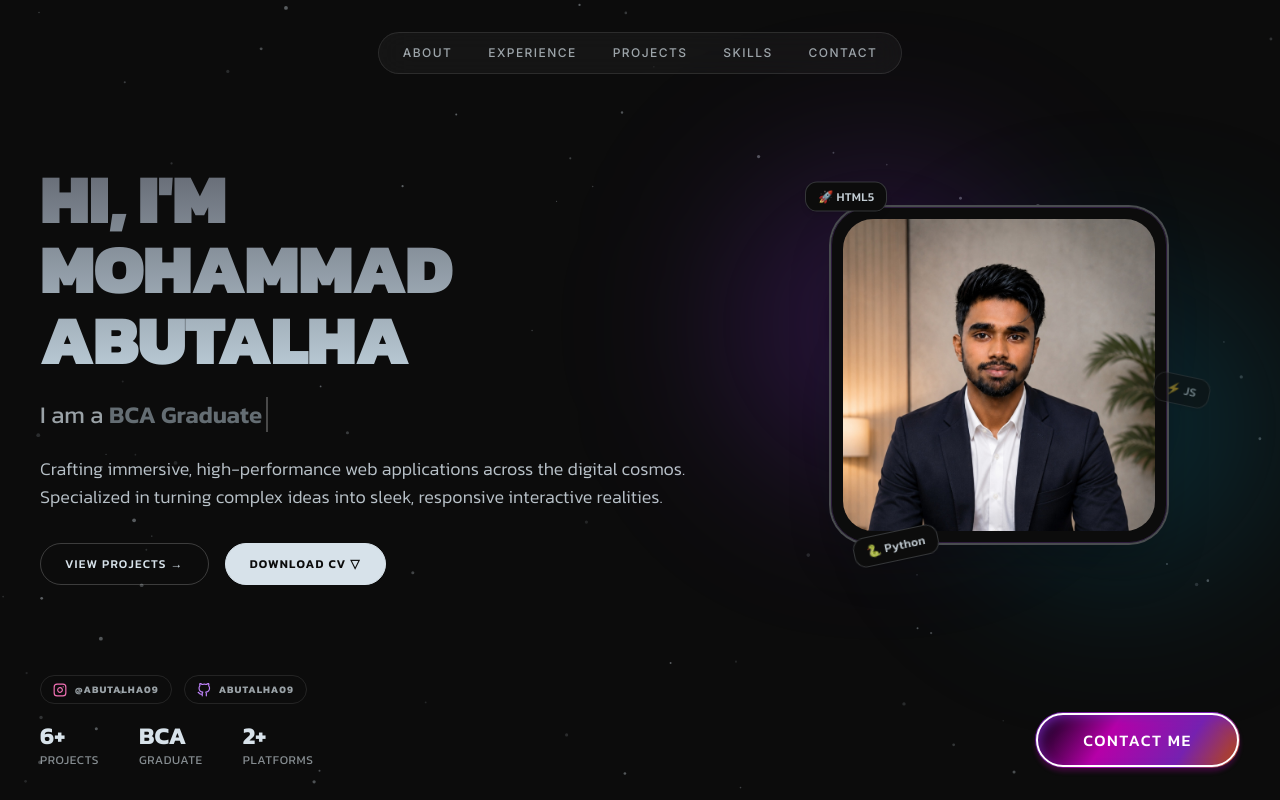
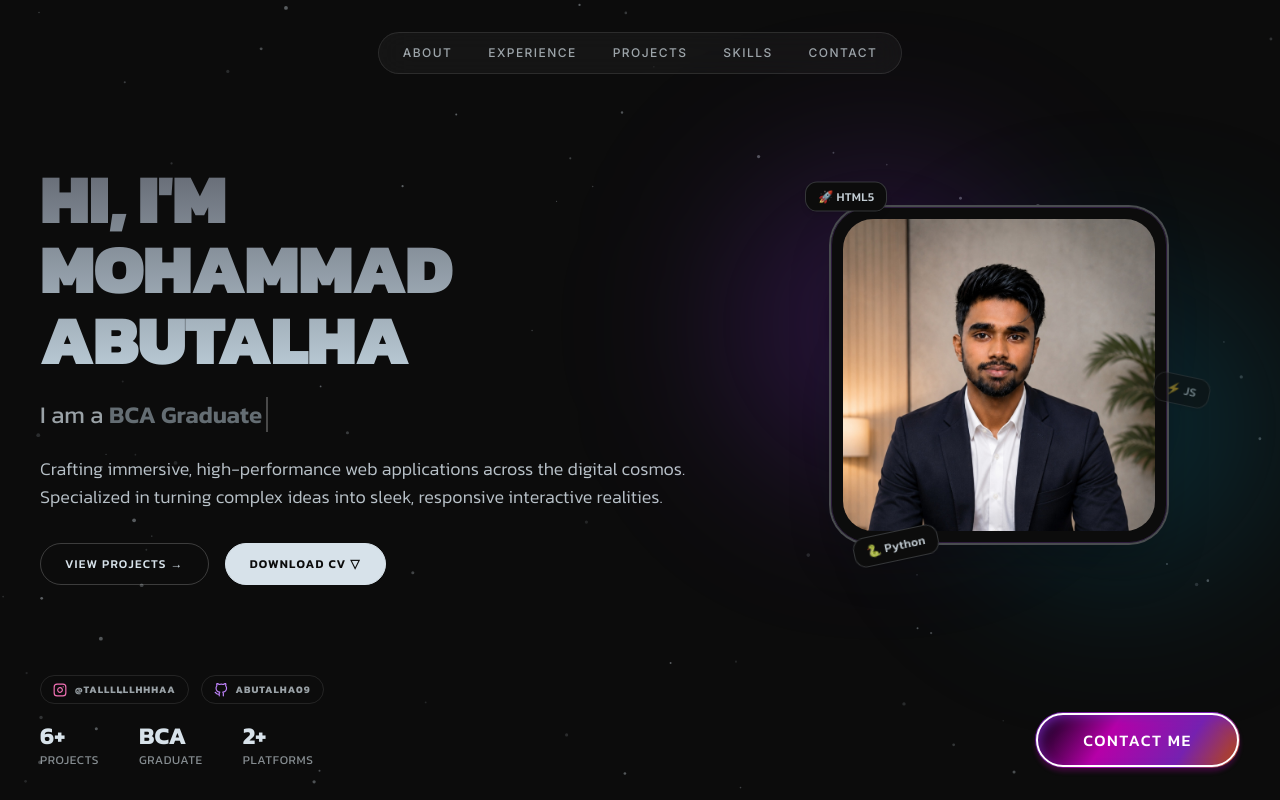
Before and after one commit to Abutalha09/portfolio, a React (Vite) app: page / in a window 1280 px wide. Shown: the top 800 px of the page. Built offline with nearby package versions, Linux system fonts and the light colour scheme.

Commit message:
feat: implement contact section with interactive profile image switcher and custom voice intro player

```diff
--- a/index.html
+++ b/index.html
@@ -8,8 +8,8 @@
          PRIMARY SEO META TAGS
     ═══════════════════════════════════════════ -->
     <title>Mohammad Abutalha | Web Developer Portfolio — Abutalha09</title>
-    <meta name="description" content="Mohammad Abutalha (Abutalha09) — Web Developer, BCA Graduate & Product Support Associate from Kanpur, India. Portfolio showcasing projects in HTML, CSS, JavaScript, Python, and React. Follow on Instagram @abutalha09." />
-    <meta name="keywords" content="Abutalha, Abutalha09, Mohammad Abutalha, abutalha09 instagram, abutalha instagram, web developer portfolio, BCA graduate, frontend developer India, JavaScript developer, React developer, abutalha09.vercel.app, abutalha kanpur, abutalha web developer" />
+    <meta name="description" content="Mohammad Abutalha (Abutalha09) — Web Developer, BCA Graduate & Product Support Associate from Kanpur, India. Portfolio showcasing projects in HTML, CSS, JavaScript, Python, and React. Follow on Instagram @tallllllhhhaa." />
+    <meta name="keywords" content="Abutalha, Abutalha09, Mohammad Abutalha, abutalha instagram, abutalha09 instagram, tallllllhhhaa, tallllllhhhaa instagram, mohammad abutalha instagram, abutalha web developer, abutalha kanpur, web developer portfolio, BCA graduate, frontend developer India, JavaScript developer, React developer, abutalha09.vercel.app" />
     <meta name="author" content="Mohammad Abutalha" />
     <meta name="robots" content="index, follow, max-image-preview:large, max-snippet:-1, max-video-preview:-1" />
     <meta name="google-site-verification" content="dSkNw_i8EIgN8OKjAFmK_C2PNCnjHk8fOhO_4750FgE" />
@@ -18,25 +18,28 @@
     <!-- ═══════════════════════════════════════════
          OPEN GRAPH (Facebook / LinkedIn / WhatsApp)
     ═══════════════════════════════════════════ -->
-    <meta property="og:type" content="website" />
+    <meta property="og:type" content="profile" />
     <meta property="og:url" content="https://abutalha09.vercel.app/" />
     <meta property="og:title" content="Mohammad Abutalha | Web Developer Portfolio — Abutalha09" />
-    <meta property="og:description" content="Web Developer, BCA Graduate & Product Support Associate from Kanpur, India. Explore projects, skills, and experience of Mohammad Abutalha (Abutalha09). Also on Instagram @abutalha09." />
+    <meta property="og:description" content="Web Developer, BCA Graduate & Product Support Associate from Kanpur, India. Explore projects, skills, and experience of Mohammad Abutalha (Abutalha09). Also on Instagram @tallllllhhhaa." />
     <meta property="og:image" content="https://abutalha09.vercel.app/talhas-pic.jpg" />
     <meta property="og:image:width" content="1200" />
     <meta property="og:image:height" content="630" />
     <meta property="og:image:alt" content="Mohammad Abutalha - Web Developer" />
     <meta property="og:site_name" content="Abutalha09 Portfolio" />
     <meta property="og:locale" content="en_IN" />
+    <meta property="profile:first_name" content="Mohammad" />
+    <meta property="profile:last_name" content="Abutalha" />
+    <meta property="profile:username" content="tallllllhhhaa" />
 
     <!-- ═══════════════════════════════════════════
          TWITTER / X CARD
     ═══════════════════════════════════════════ -->
     <meta name="twitter:card" content="summary_large_image" />
     <meta name="twitter:title" content="Mohammad Abutalha | Web Developer — Abutalha09" />
-    <meta name="twitter:description" content="Web Developer & BCA Graduate from Kanpur, India. Portfolio at abutalha09.vercel.app | Instagram: @abutalha09" />
+    <meta name="twitter:description" content="Web Developer & BCA Graduate from Kanpur, India. Portfolio at abutalha09.vercel.app | Instagram: @tallllllhhhaa" />
     <meta name="twitter:image" content="https://abutalha09.vercel.app/talhas-pic.jpg" />
-    <meta name="twitter:creator" content="@abutalha09" />
+    <meta name="twitter:creator" content="@tallllllhhhaa" />
 
     <!-- ═══════════════════════════════════════════
          FAVICON & ICONS
@@ -53,11 +56,17 @@
     {
       "@context": "https://schema.org",
       "@type": "Person",
+      "@id": "https://abutalha09.vercel.app/#person",
       "name": "Mohammad Abutalha",
-      "alternateName": ["Abutalha", "Abutalha09", "abutalha09"],
+      "alternateName": ["Abutalha", "Abutalha09", "abutalha09", "tallllllhhhaa", "Md Abutalha"],
       "url": "https://abutalha09.vercel.app/",
-      "image": "https://abutalha09.vercel.app/talhas-pic.jpg",
-      "description": "Web Developer, BCA Graduate and Product Support Associate from Kanpur, India. Specializes in HTML, CSS, JavaScript, React, and Python. Known online as Abutalha09.",
+      "image": {
+        "@type": "ImageObject",
+        "url": "https://abutalha09.vercel.app/talhas-pic.jpg",
+        "width": 800,
+        "height": 800
+      },
+      "description": "Web Developer, BCA Graduate and Product Support Associate from Kanpur, India. Specializes in HTML, CSS, JavaScript, React, and Python. Known online as Abutalha09 and on Instagram as @tallllllhhhaa.",
       "jobTitle": "Web Developer",
       "knowsAbout": ["HTML5", "CSS3", "JavaScript", "React", "Python", "Git", "Responsive Design", "Digital Marketing", "Data Analytics"],
       "alumniOf": {
@@ -70,7 +79,7 @@
         "addressCountry": "IN"
       },
       "sameAs": [
-        "https://www.instagram.com/abutalha09/",
+        "https://www.instagram.com/tallllllhhhaa/",
         "https://github.com/Abutalha09",
         "https://www.linkedin.com/in/mohammad-abutalha-932771363/",
         "https://abutalha09.vercel.app/"
@@ -87,14 +96,16 @@
     {
       "@context": "https://schema.org",
       "@type": "WebSite",
+      "@id": "https://abutalha09.vercel.app/#website",
       "name": "Abutalha09 Portfolio",
       "alternateName": "Mohammad Abutalha Portfolio",
       "url": "https://abutalha09.vercel.app/",
-      "description": "Official portfolio of Mohammad Abutalha (Abutalha09) — Web Developer from Kanpur, India",
+      "description": "Official portfolio of Mohammad Abutalha (Abutalha09) — Web Developer from Kanpur, India. Find him on Instagram @tallllllhhhaa.",
       "author": {
         "@type": "Person",
+        "@id": "https://abutalha09.vercel.app/#person",
         "name": "Mohammad Abutalha",
-        "alternateName": "Abutalha09"
+        "alternateName": ["Abutalha09", "tallllllhhhaa"]
       }
     }
     </script>
@@ -112,18 +123,47 @@
       "dateModified": "2026-06-22T00:00:00+05:30",
       "url": "https://abutalha09.vercel.app/",
       "name": "Mohammad Abutalha — Abutalha09 Portfolio",
-      "description": "Personal portfolio and profile page of Mohammad Abutalha, also known as Abutalha09, a Web Developer from Kanpur, India.",
+      "description": "Personal portfolio and profile page of Mohammad Abutalha, also known as Abutalha09 and tallllllhhhaa on Instagram, a Web Developer from Kanpur, India.",
       "mainEntity": {
         "@type": "Person",
+        "@id": "https://abutalha09.vercel.app/#person",
         "name": "Mohammad Abutalha",
-        "alternateName": ["Abutalha", "Abutalha09"],
-        "description": "Web Developer, BCA Graduate from Kanpur India. Active on Instagram as @abutalha09 and GitHub as Abutalha09.",
+        "alternateName": ["Abutalha", "Abutalha09", "tallllllhhhaa"],
+        "description": "Web Developer and BCA Graduate from Kanpur, India. Active on Instagram as @tallllllhhhaa and GitHub as Abutalha09.",
         "image": "https://abutalha09.vercel.app/talhas-pic.jpg",
         "sameAs": [
-          "https://www.instagram.com/abutalha09/",
+          "https://www.instagram.com/tallllllhhhaa/",
           "https://github.com/Abutalha09",
           "https://www.linkedin.com/in/mohammad-abutalha-932771363/"
         ]
+      }
+    }
+    </script>
+
+    <!-- ═══════════════════════════════════════════
+         STRUCTURED DATA — SocialMediaProfile (Instagram)
+         Directly tells Google about the Instagram profile
+         linked to this person — boosts chance of showing
+         Instagram in search results alongside portfolio
+    ═══════════════════════════════════════════ -->
+    <script type="application/ld+json">
+    {
+      "@context": "https://schema.org",
+      "@type": "WebPage",
+      "@id": "https://www.instagram.com/tallllllhhhaa/",
+      "name": "Mohammad Abutalha (@tallllllhhhaa) • Instagram",
+      "url": "https://www.instagram.com/tallllllhhhaa/",
+      "description": "Instagram profile of Mohammad Abutalha, Web Developer from Kanpur India. Also known as Abutalha, Abutalha09.",
+      "about": {
+        "@type": "Person",
+        "@id": "https://abutalha09.vercel.app/#person",
+        "name": "Mohammad Abutalha",
+        "alternateName": ["Abutalha", "Abutalha09"]
+      },
+      "isPartOf": {
+        "@type": "WebSite",
+        "name": "Instagram",
+        "url": "https://www.instagram.com"
       }
     }
     </script>
--- a/src/components/ContactSection.tsx
+++ b/src/components/ContactSection.tsx
@@ -397,6 +397,27 @@ export const ContactSection: React.FC = () => {
                 </button>
               </form>
 
+              {/* WhatsApp Direct Contact Button */}
+              <a
+                href="https://wa.me/919120038438"
+                target="_blank"
+                rel="noopener noreferrer"
+                className="relative z-10 w-full mt-4 flex items-center justify-center gap-3 bg-[#25D366]/10 hover:bg-[#25D366]/20 border border-[#25D366]/30 hover:border-[#25D366]/60 text-[#25D366] font-bold py-3.5 px-6 rounded-xl transition-all duration-300 shadow-[0_0_20px_rgba(37,211,102,0.08)] hover:shadow-[0_0_30px_rgba(37,211,102,0.2)] hover:scale-[1.01] active:scale-[0.99] group/wa"
+                aria-label="Contact on WhatsApp +91 9120038438"
+              >
+                {/* WhatsApp SVG Icon */}
+                <svg
+                  xmlns="http://www.w3.org/2000/svg"
+                  viewBox="0 0 32 32"
+                  className="w-5 h-5 fill-[#25D366] flex-shrink-0 group-hover/wa:scale-110 transition-transform duration-300"
+                >
+                  <path d="M16.003 2.667C8.637 2.667 2.667 8.637 2.667 16c0 2.37.635 4.59 1.745 6.51L2.667 29.333l6.993-1.713A13.28 13.28 0 0 0 16.003 29.333c7.363 0 13.33-5.97 13.33-13.333S23.366 2.667 16.003 2.667zm0 24.4a11.02 11.02 0 0 1-5.617-1.54l-.403-.24-4.153 1.017 1.053-3.87-.263-.397A11.04 11.04 0 0 1 4.933 16c0-6.11 4.96-11.067 11.07-11.067S27.07 9.89 27.07 16 22.113 27.067 16.003 27.067zm6.07-8.283c-.333-.167-1.97-.973-2.277-1.083-.307-.11-.53-.167-.753.167-.223.333-.863 1.083-1.06 1.307-.197.22-.393.25-.727.083-.333-.167-1.407-.52-2.68-1.653-.99-.883-1.66-1.973-1.853-2.307-.193-.333-.02-.513.147-.68.15-.15.333-.39.5-.587.167-.197.223-.333.333-.557.11-.22.057-.417-.027-.583-.083-.167-.753-1.817-1.033-2.487-.273-.65-.55-.563-.753-.573l-.64-.01c-.223 0-.583.083-.89.417s-1.167 1.14-1.167 2.78 1.193 3.227 1.36 3.45c.167.223 2.35 3.587 5.693 5.03.797.343 1.42.548 1.903.7.8.253 1.527.217 2.103.133.64-.097 1.97-.807 2.247-1.587.277-.78.277-1.447.193-1.587-.083-.14-.307-.223-.64-.39z"/>
+                </svg>
+                <span className="text-sm uppercase tracking-widest">
+                  WhatsApp Me · +91 91200 38438
+                </span>
+              </a>
+
               {/* Social divider */}
               <div className="flex items-center justify-center my-5 w-full gap-4 z-10">
                 <div className="h-[1px] bg-white/10 flex-grow"></div>
@@ -425,11 +446,11 @@ export const ContactSection: React.FC = () => {
                   <Github className="w-5 h-5" />
                 </a>
                 <a
-                  href="https://www.instagram.com/abutalha09/"
+                  href="https://www.instagram.com/tallllllhhhaa/"
                   target="_blank"
                   rel="noopener noreferrer"
                   className="w-11 h-11 rounded-xl bg-[#0C0C0C] border border-white/10 text-[#D7E2EA]/70 hover:border-pink-400/40 hover:text-pink-400 transition-all flex items-center justify-center shadow-md hover:shadow-[0_0_15px_rgba(236,72,153,0.15)]"
-                  aria-label="Instagram @abutalha09"
+                  aria-label="Instagram @tallllllhhhaa"
                 >
                   <Instagram className="w-5 h-5" />
                 </a>
@@ -474,11 +495,11 @@ export const ContactSection: React.FC = () => {
               <Github className="w-5 h-5" />
             </a>
             <a
-              href="https://www.instagram.com/abutalha09/"
+              href="https://www.instagram.com/tallllllhhhaa/"
               target="_blank"
               rel="noopener noreferrer"
               className="w-10 h-10 rounded-full bg-white/5 border border-white/10 text-[#D7E2EA] hover:bg-pink-500/10 hover:border-pink-400/40 hover:text-pink-400 transition-all flex items-center justify-center"
-              aria-label="Instagram @abutalha09"
+              aria-label="Instagram @tallllllhhhaa"
             >
               <Instagram className="w-5 h-5" />
             </a>
--- a/src/components/HeroSection.tsx
+++ b/src/components/HeroSection.tsx
@@ -161,14 +161,14 @@ export const HeroSection: React.FC = () => {
             {/* Social Links Row */}
             <div className="flex items-center gap-3">
               <a
-                href="https://www.instagram.com/abutalha09/"
+                href="https://www.instagram.com/tallllllhhhaa/"
                 target="_blank"
                 rel="noopener noreferrer"
-                aria-label="Instagram @abutalha09"
+                aria-label="Instagram @tallllllhhhaa"
                 className="group flex items-center gap-2 px-3 py-1.5 rounded-full border border-white/10 hover:border-pink-400/50 hover:bg-pink-500/10 transition-all duration-300"
               >
                 <svg xmlns="http://www.w3.org/2000/svg" viewBox="0 0 24 24" fill="none" stroke="currentColor" strokeWidth="2" strokeLinecap="round" strokeLinejoin="round" className="w-3.5 h-3.5 text-pink-400"><rect x="2" y="2" width="20" height="20" rx="5" ry="5"/><path d="M16 11.37A4 4 0 1 1 12.63 8 4 4 0 0 1 16 11.37z"/><line x1="17.5" y1="6.5" x2="17.51" y2="6.5"/></svg>
-                <span className="text-[10px] font-bold uppercase tracking-widest text-[#D7E2EA]/70 group-hover:text-pink-400 transition-colors">@abutalha09</span>
+                <span className="text-[10px] font-bold uppercase tracking-widest text-[#D7E2EA]/70 group-hover:text-pink-400 transition-colors">@tallllllhhhaa</span>
               </a>
               <a
                 href="https://github.com/Abutalha09"
```
